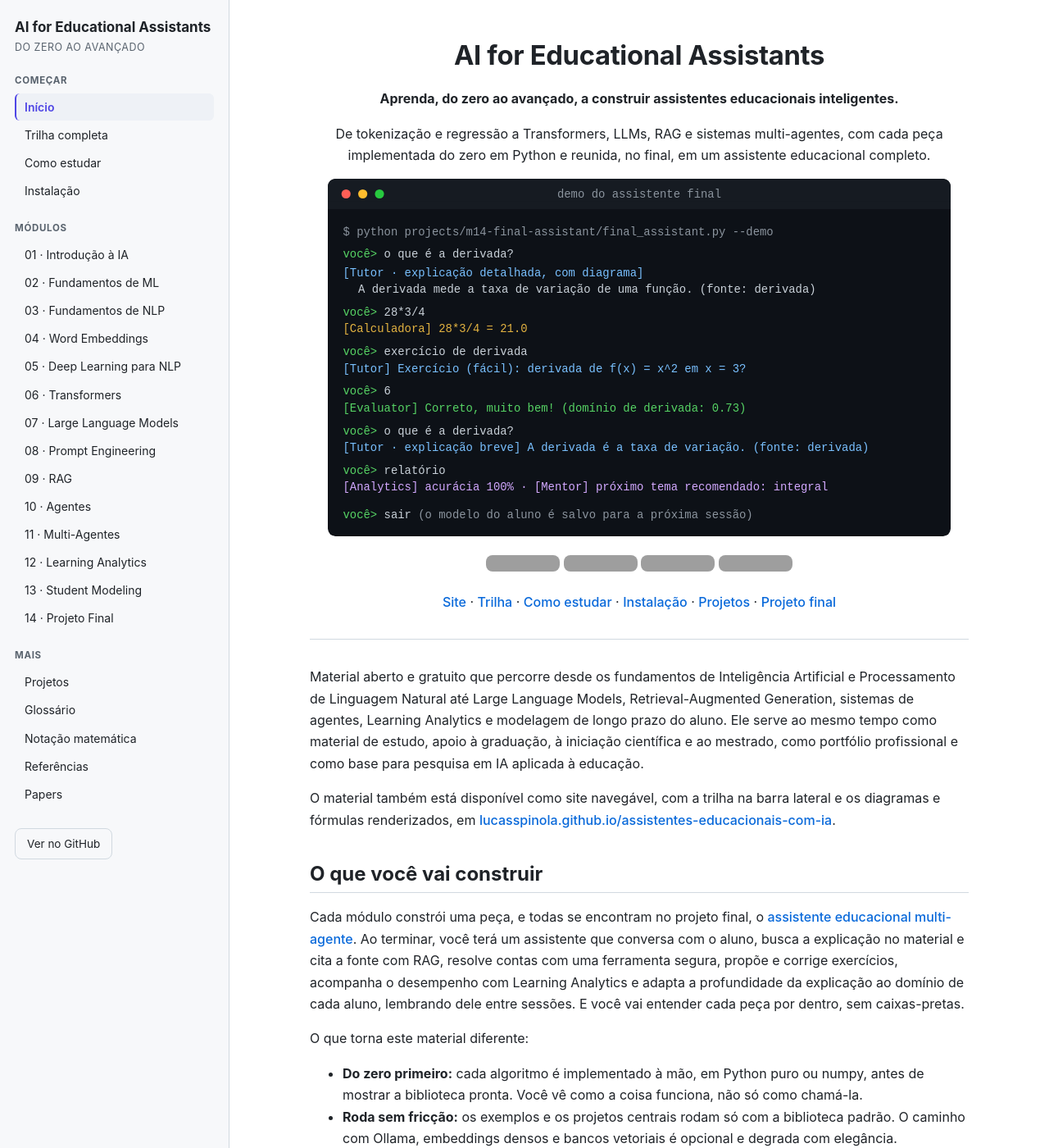
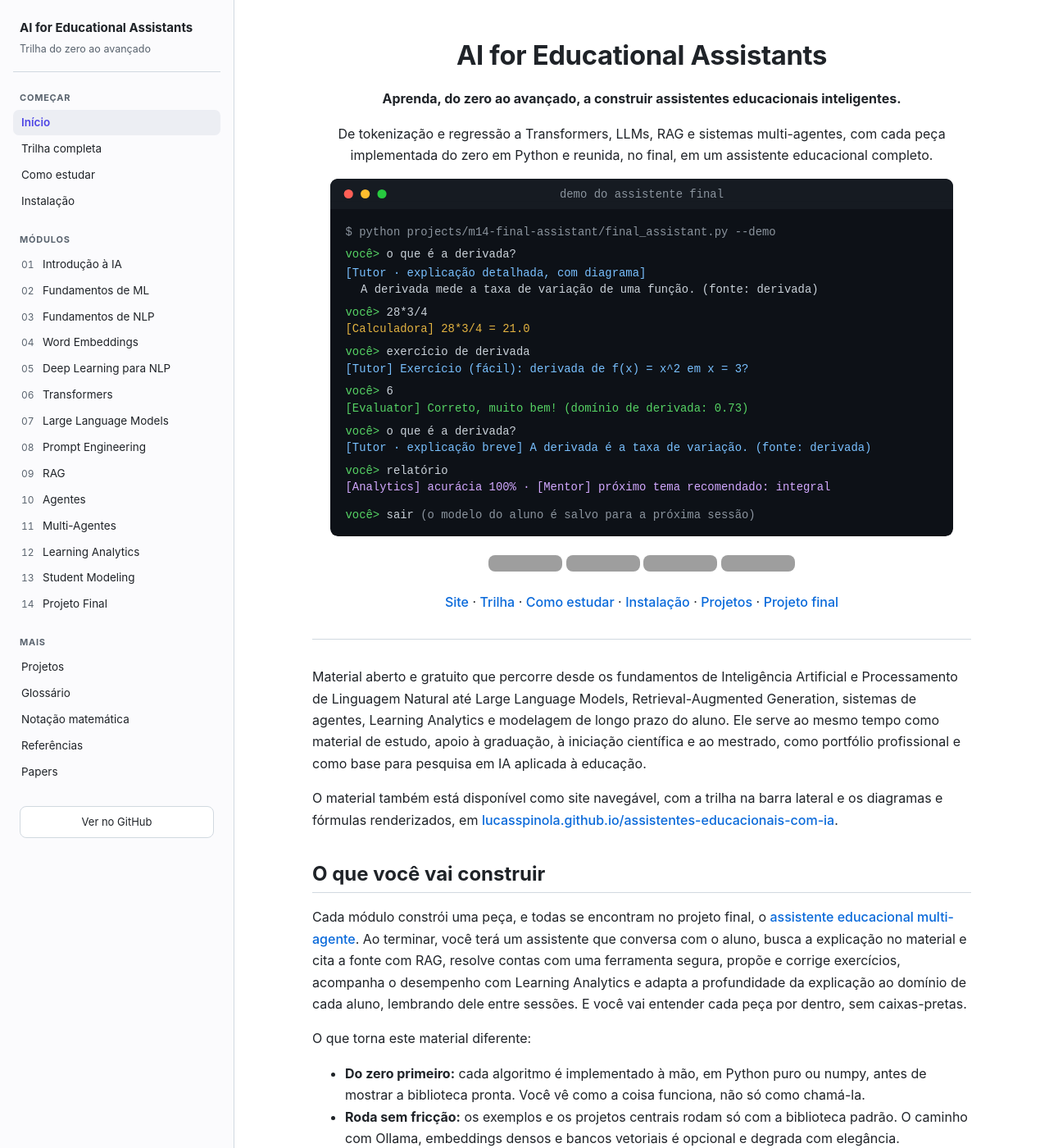
Before and after one commit to LucasSpinola/assistentes-educacionais-com-ia, a Jekyll site: the page built from README.md, in a window 1280 px wide and 1400 px high. Shown: the whole window at 82% size. Built offline with Jekyll 4.4.1, drawn with Linux system fonts in a browser that asks for light colours; our own code applies the rules of GitHub Pages for plain Markdown files; grey boxes are pictures that could not be loaded.

Commit message:
Refina a barra lateral do site com numeração alinhada e estados mais discretos

```diff
--- a/_layouts/default.html
+++ b/_layouts/default.html
@@ -8,8 +8,8 @@
   <style>
     :root {
       --bg: #ffffff; --fg: #1f2328; --muted: #59636e; --border: #d1d9e0;
-      --link: #0969da; --accent: #4f46e5; --sidebar: #f7f8fa; --code-bg: #f3f5f8;
-      --pill: #eef1f6;
+      --link: #0969da; --accent: #4f46e5; --sidebar: #fbfbfd; --code-bg: #f3f5f8;
+      --pill: #eceef3; --hover: #f0f1f5;
       --tok-comment: #6e7781; --tok-keyword: #cf222e; --tok-string: #0a3069;
       --tok-number: #0550ae; --tok-function: #8250df; --tok-class: #953800;
       --tok-builtin: #0550ae; --tok-operator: #0550ae;
@@ -18,7 +18,7 @@
       :root {
         --bg: #0d1117; --fg: #e6edf3; --muted: #9198a1; --border: #2a3038;
         --link: #4493f8; --accent: #a78bfa; --sidebar: #0b0e14; --code-bg: #161b22;
-        --pill: #1c2128;
+        --pill: #1c2230; --hover: #161b22;
         --tok-comment: #8b949e; --tok-keyword: #ff7b72; --tok-string: #a5d6ff;
         --tok-number: #79c0ff; --tok-function: #d2a8ff; --tok-class: #ffa657;
         --tok-builtin: #79c0ff; --tok-operator: #79c0ff;
@@ -34,35 +34,48 @@
     a { color: var(--link); text-decoration: none; }
     a:hover { text-decoration: underline; }
 
-    .wrap { display: grid; grid-template-columns: 280px minmax(0, 1fr); }
+    .wrap { display: grid; grid-template-columns: 286px minmax(0, 1fr); }
 
     /* Barra lateral */
     .nav {
       position: sticky; top: 0; height: 100vh; overflow-y: auto;
       background: var(--sidebar); border-right: 1px solid var(--border);
+      scrollbar-width: thin;
     }
     .nav > summary { display: none; }
-    .nav-inner { padding: 22px 18px 40px; }
-    .brand { display: block; font-weight: 700; font-size: 17px; color: var(--fg); line-height: 1.3; }
+    .nav-inner { padding: 24px 16px 48px; }
+
+    .brand-box { padding: 0 8px 16px; border-bottom: 1px solid var(--border); margin-bottom: 8px; }
+    .brand { display: block; font-weight: 700; font-size: 15px; line-height: 1.35; color: var(--fg); }
     .brand:hover { text-decoration: none; }
-    .brand-sub { margin: 4px 0 18px; font-size: 12.5px; color: var(--muted); text-transform: uppercase; letter-spacing: .04em; }
-    .nav-sec { margin: 20px 0 6px; font-size: 11.5px; font-weight: 700; text-transform: uppercase; letter-spacing: .06em; color: var(--muted); }
+    .brand-sub { margin: 6px 0 0; font-size: 12.5px; color: var(--muted); }
+
+    .nav-sec {
+      margin: 22px 8px 6px; font-size: 11px; font-weight: 700;
+      text-transform: uppercase; letter-spacing: .07em; color: var(--muted);
+    }
     .nav ul { list-style: none; margin: 0; padding: 0; }
     .nav li a {
-      display: block; padding: 5px 10px; margin: 1px 0; border-radius: 6px;
-      color: var(--fg); font-size: 14px; border-left: 2px solid transparent;
+      display: flex; align-items: baseline; gap: 8px;
+      padding: 6px 10px; margin: 1px 0; border-radius: 7px;
+      color: var(--fg); font-size: 13.5px; line-height: 1.4;
     }
-    .nav li a:hover { background: var(--pill); text-decoration: none; }
+    .nav li a:hover { background: var(--hover); text-decoration: none; }
+    .nav li a .num {
+      flex: 0 0 auto; min-width: 18px; color: var(--muted);
+      font-size: 12px; font-variant-numeric: tabular-nums;
+    }
     .nav li a.active {
       color: var(--accent); font-weight: 600; background: var(--pill);
-      border-left-color: var(--accent);
     }
+    .nav li a.active .num { color: var(--accent); }
+
     .gh {
-      display: inline-block; margin-top: 24px; padding: 7px 14px;
-      border: 1px solid var(--border); border-radius: 8px; font-size: 13.5px;
-      color: var(--fg);
+      display: block; text-align: center; margin: 26px 8px 0; padding: 8px 14px;
+      border: 1px solid var(--border); border-radius: 8px; font-size: 13px;
+      color: var(--fg); background: var(--bg);
     }
-    .gh:hover { background: var(--pill); text-decoration: none; }
+    .gh:hover { background: var(--hover); text-decoration: none; }
 
     /* Conteúdo */
     main { min-width: 0; }
@@ -135,8 +148,10 @@
     <details class="nav" open>
       <summary>Menu</summary>
       <div class="nav-inner">
-        <a class="brand" href="{{ '/' | relative_url }}">AI for Educational Assistants</a>
-        <p class="brand-sub">Do zero ao avançado</p>
+        <div class="brand-box">
+          <a class="brand" href="{{ '/' | relative_url }}">AI for Educational Assistants</a>
+          <p class="brand-sub">Trilha do zero ao avançado</p>
+        </div>
         {% for sec in site.data.nav %}
           <p class="nav-sec">{{ sec.titulo }}</p>
           <ul>
@@ -147,7 +162,7 @@
               {% elsif page.url contains item.url %}
                 {% assign active = true %}
               {% endif %}
-              <li><a href="{{ item.url | relative_url }}"{% if active %} class="active" aria-current="page"{% endif %}>{{ item.nome }}</a></li>
+              <li><a href="{{ item.url | relative_url }}"{% if active %} class="active" aria-current="page"{% endif %}>{% if item.num %}<span class="num">{{ item.num }}</span>{% endif %}<span>{{ item.nome }}</span></a></li>
             {% endfor %}
           </ul>
         {% endfor %}
```
Also changed, not shown: _data/nav.yml (+14 -14 lines).
